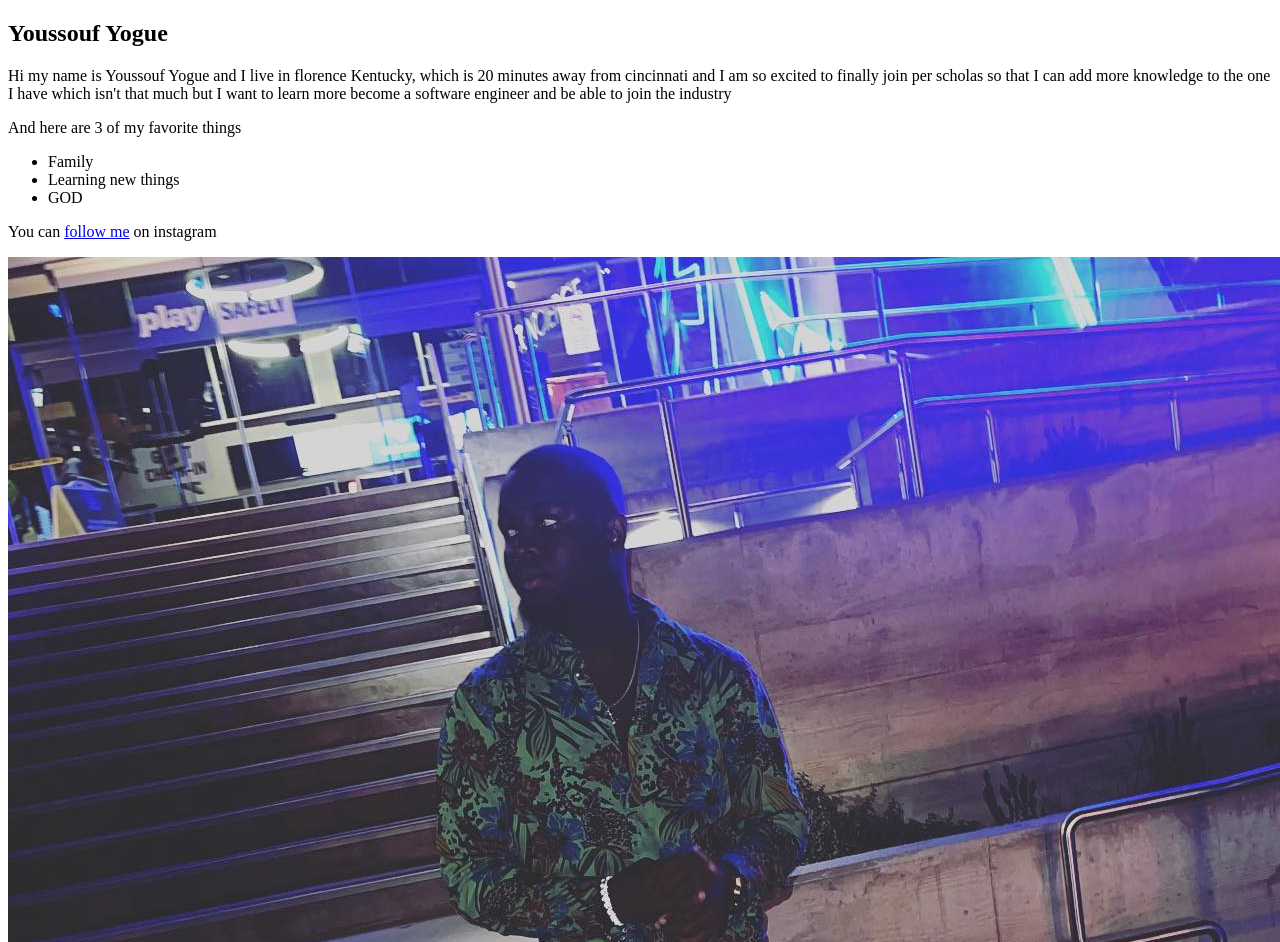
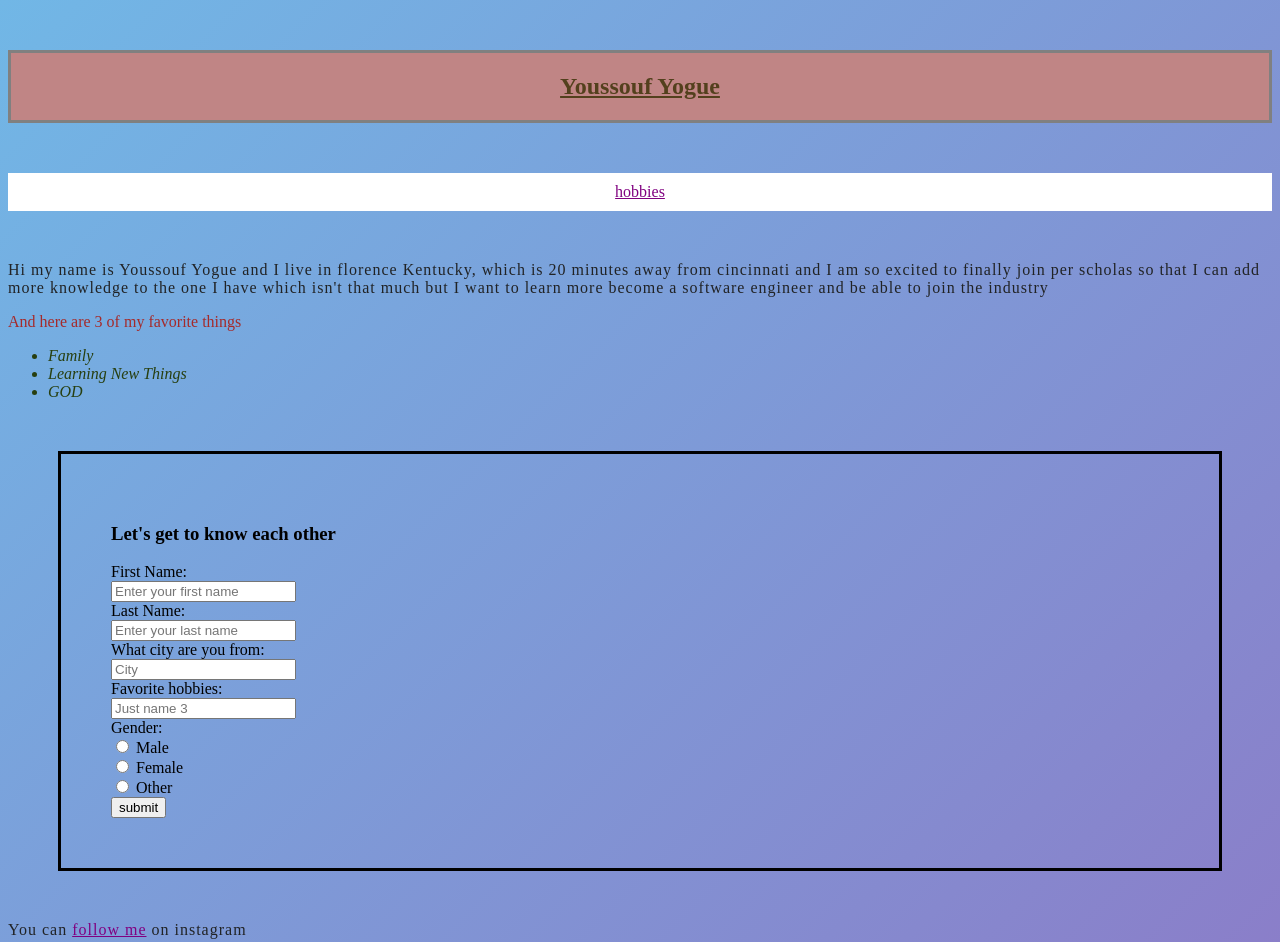
Before and after one commit to Yogue1997/SE-Homework, a plain HTML site: page Homework-Day1/index.html in a window 1280 px wide. Shown: the top 942 px of the page. Drawn offline with Linux system fonts and the light colour scheme.

Commit message:
my fourth commit

```diff
--- a/Homework-Day1/index.html
+++ b/Homework-Day1/index.html
@@ -2,22 +2,50 @@
 <html lang="en">
 <head>
     <h2>Youssouf Yogue</h2>
+    <link rel="stylesheet" href="style.css">
 </head>
 <body>
-    <p>Hi my name is Youssouf Yogue and I live in florence Kentucky, which is 20 minutes away from cincinnati
+
+    <div id="div1">
+        <nav>
+            <a href="pages/hobbies.html">hobbies</a>
+        </nav>
+    </div>
+    <p class="para">Hi my name is Youssouf Yogue and I live in florence Kentucky, which is 20 minutes away from cincinnati
         and I am so excited to finally join per scholas so that I can add more knowledge to the one I have
         which isn't that much but I want to learn more become a software engineer and be able to join the
         industry
     </p>
-    <div>
+    <div id="div2">
         <p>And here are 3 of my favorite things</p>
-        <ul>
+        <ul id="things">
             <li>Family</li>
             <li>Learning new things</li>
             <li>GOD</li>
         </ul>
     </div>
-    <p>You can <a href="https://www.instagram.com/youssoufyogue/" target="_blank">follow me</a> on instagram</p>
+    <div>
+        <form>
+            <h3>Let's get to know each other</h3>
+            First Name: <br>
+            <input type="text" placeholder= "Enter your first name"><br>
+            Last Name: <br>
+            <input type="text" placeholder="Enter your last name"><br>
+            What city are you from: <br>
+             <input type="text" placeholder="City"><br>
+            Favorite hobbies: <br>
+             <input type="text" placeholder="Just name 3"><br>
+            Gender: <br>
+            <input type="radio" name="gender" value="Male">
+                           Male <br>
+            <input type="radio" name="gender" value="Female">
+                            Female <br>
+            <input type="radio" name="gender" value="Other">
+                           Other <br>
+            <input type="button" name="submit" value="submit">
+        </form>
+    </div>
+    <p class="para">You can <a href="https://www.instagram.com/youssoufyogue/" target="_blank">follow me</a> on instagram</p>
     <img src="1234.jpeg" alt="Youssouf Yogue">
 </body>
 </html>
--- /dev/null
+++ b/Homework-Day1/pages/hobbies.css
@@ -0,0 +1,31 @@
+head,h2{
+    text-align: center;
+    font: bolder;
+    border:gray;
+    padding: 20px;
+    border-style: solid;
+    color: rgb(83, 64, 29);
+    text-decoration: underline;
+    background-color: rgb(192, 133, 133);
+    margin-top: 50px;
+    margin-bottom: 20px;
+}
+
+
+body{
+    background-color: peachpuff;
+    background: linear-gradient(135deg, #71b7e6, #9b59b6);
+}
+
+p{
+    color: brown;
+}
+
+.para{
+    color: rgb(33, 35, 37);
+    font-family: 'Times New Roman', Times, serif;
+    font-weight: 800px;
+    font-style: inherit;
+    text-decoration: none;
+    letter-spacing: 1px;
+}
--- /dev/null
+++ b/Homework-Day1/style.css
@@ -0,0 +1,64 @@
+head,h2{
+    text-align: center;
+    font: bolder;
+    border:gray;
+    padding: 20px;
+    border-style: solid;
+    color: rgb(83, 64, 29);
+    text-decoration: underline;
+    background-color: rgb(192, 133, 133);
+    margin-top: 50px;
+    margin-bottom: 20px;
+
+}
+
+body{
+    background-color: peachpuff;
+    background: linear-gradient(135deg, #71b7e6, #9b59b6);
+}
+
+p{
+    color: brown;
+}
+
+.para{
+    color: rgb(33, 35, 37);
+    font-family: 'Times New Roman', Times, serif;
+    font-weight: 800px;
+    font-style: inherit;
+    text-decoration: none;
+    letter-spacing: 1px;
+}
+
+#things{
+    text-transform: capitalize;
+    color: rgb(39, 63, 16);
+    font-style: italic;
+}
+
+
+a{
+    color: purple;
+}
+
+#div1{
+    background-color: white;
+    text-align: center;
+    padding: 10px;
+    margin-bottom: 50px;
+    margin-top: 50px;
+}
+
+form{
+    border-style: solid;
+    padding: 50px;
+    margin: 50px;
+    justify-content: center;
+    align-items: center;
+}
+
+
+input[type=button]{
+    color: black;
+    background-color: rgb(40, 38, 182), rgb(red, green, blue);
+}
```
Also changed, not shown: Homework-Day1/pages/hobbies.html (+2 -1 lines), 2 other files.
